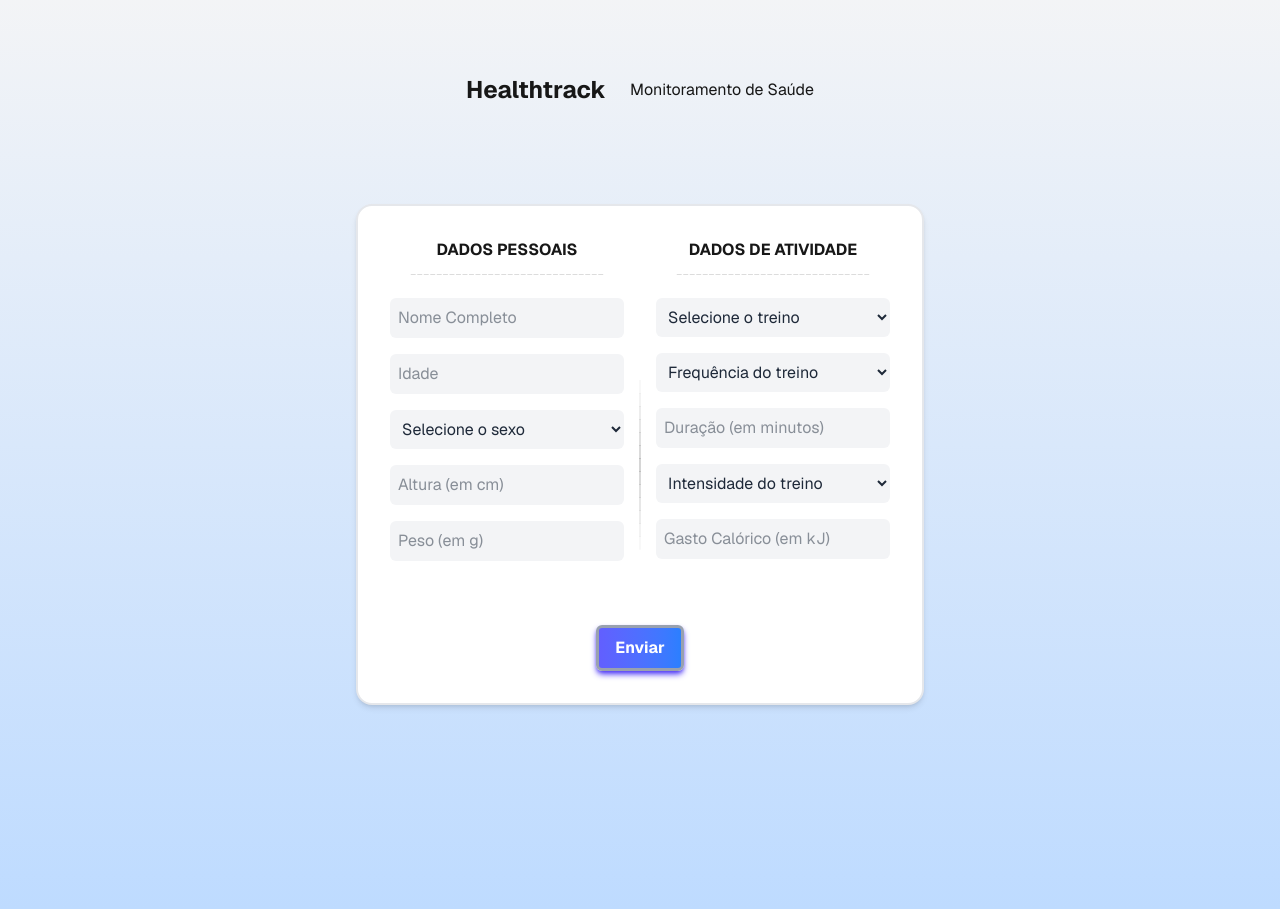
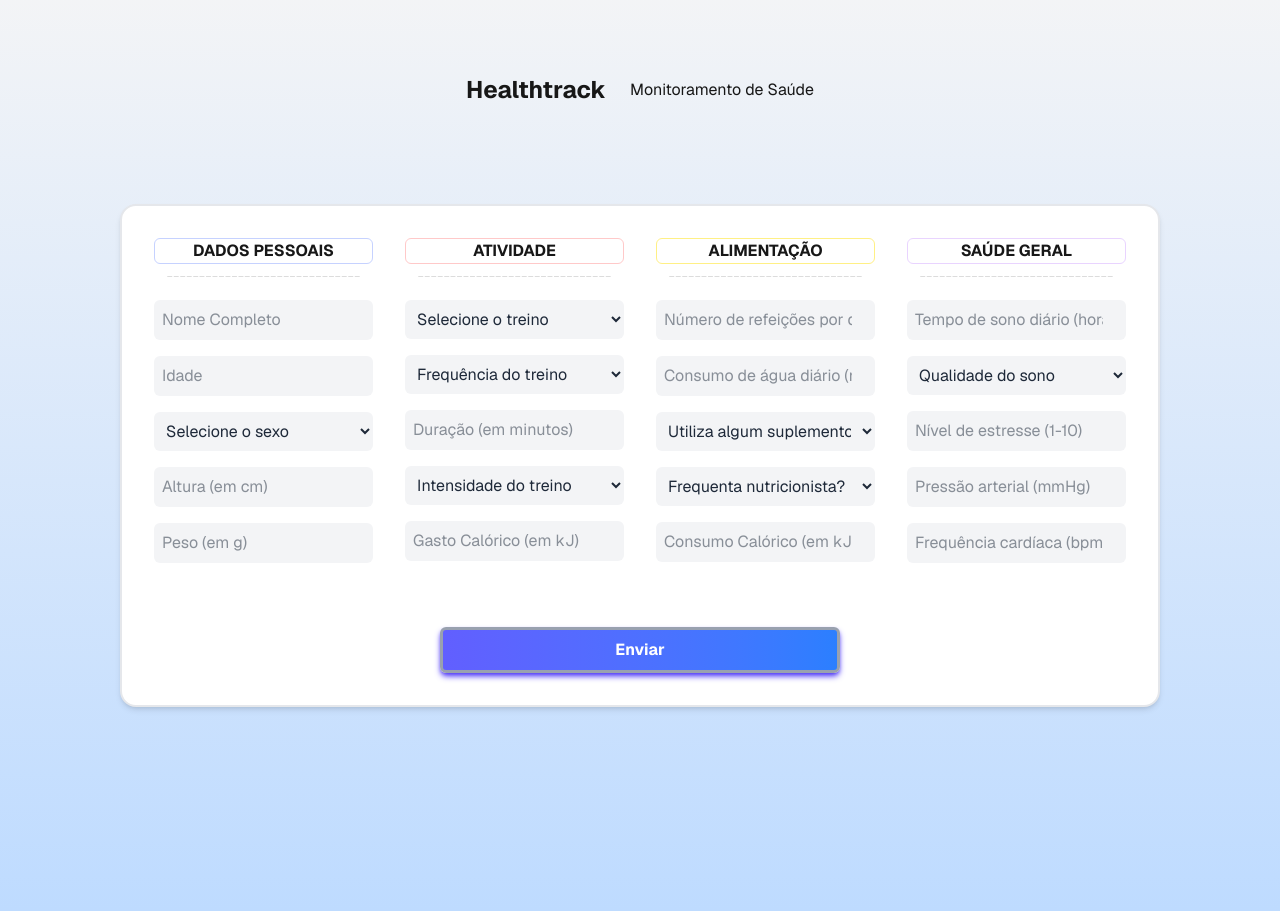
Before and after one commit to Hissachi/healthtrack, a Next.js app: page / in a window 1280 px wide. Built offline with nearby package versions, Linux system fonts and the light colour scheme.

Commit message:
duas colunas adicionadas e melhoria do visual

```diff
--- a/src/app/page.tsx
+++ b/src/app/page.tsx
@@ -9,22 +9,9 @@ export default function Home() {
           Monitoramento de Saúde
         </div>
       </header>
-      <main className="grid grid-cols-2 gap-[32px] row-start-2 items-center sm:items-start bg-white m-10 p-8 border-2 border-gray-200 rounded-2xl shadow-md">
-        <div className="absolute inset-0 pb-6.5 flex items-center justify-center opacity-5 font-light">|</div>
-        <div className="absolute inset-0 flex items-center justify-center opacity-10 font-light z-0">|</div>
-        <div className="absolute inset-0 pt-6.5 flex items-center justify-center opacity-15 font-light z-0">|</div>
-        <div className="absolute inset-0 pt-13 flex items-center justify-center opacity-20 font-light z-0">|</div>
-        <div className="absolute inset-0 pt-19.5 flex items-center justify-center opacity-25 font-light z-0">|</div>
-        <div className="absolute inset-0 pt-26 flex items-center justify-center opacity-30 font-light z-0">|</div>
-        <div className="absolute inset-0 pt-32.5 flex items-center justify-center opacity-35 font-light z-0">|</div>
-        <div className="absolute inset-0 pt-39 flex items-center justify-center opacity-30 font-light z-0">|</div>
-        <div className="absolute inset-0 pt-45.5 flex items-center justify-center opacity-25 font-light z-0">|</div>
-        <div className="absolute inset-0 pt-52 flex items-center justify-center opacity-20 font-light z-0">|</div>
-        <div className="absolute inset-0 pt-58.5 flex items-center justify-center opacity-15 font-light z-0">|</div>
-        <div className="absolute inset-0 pt-65 flex items-center justify-center opacity-10 font-light z-0">|</div>
-        <div className="absolute inset-0 pt-71.5 flex items-center justify-center opacity-5 font-light z-0">|</div>
+      <main className="grid grid-cols-4 gap-[32px] row-start-2 items-center sm:items-start bg-white m-10 p-8 border-2 border-gray-200 rounded-2xl shadow-md">
         <form className="flex flex-col z-1">
-          <div className="flex justify-center font-bold">DADOS PESSOAIS</div>
+          <div className="flex justify-center font-bold border-1 rounded-md border-indigo-200">DADOS PESSOAIS</div>
           <div className="flex justify-center pb-3 font-extralight transform opacity-20">------------------------------</div>
           <input placeholder="Nome Completo" className="bg-gray-100 text-gray-800 border-0 rounded-md p-2 mb-4 focus:bg-gray-200 focus:outline-none focus:ring-1 focus:ring-blue-500 transition ease-in-out duration-150" type="text"></input>
           <input placeholder="Idade" className="bg-gray-100 text-gray-800 border-0 rounded-md p-2 mb-4 focus:bg-gray-200 focus:outline-none focus:ring-1 focus:ring-blue-500 transition ease-in-out duration-150" type="number"></input>
@@ -41,7 +28,7 @@ export default function Home() {
           <input placeholder="Peso (em g)" className="bg-gray-100 text-gray-800 border-0 rounded-md p-2 mb-4 focus:bg-gray-200 focus:outline-none focus:ring-1 focus:ring-blue-500 transition ease-in-out duration-150" type="number"></input>
         </form>
         <form className="flex flex-col z-1">
-          <div className="flex justify-center font-bold">DADOS DE ATIVIDADE</div>
+          <div className="flex justify-center font-bold border-1 rounded-md border-red-200">ATIVIDADE</div>
           <div className="flex justify-center pb-3 font-extralight transform opacity-20">------------------------------</div>
           <select className="bg-gray-100 text-gray-800 border-0 rounded-md p-2 mb-4 focus:bg-gray-200 focus:outline-none focus:ring-1 focus:ring-blue-500 transition ease-in-out duration-150" id="treino">
             <option defaultValue=""disabled selected>Selecione o treino</option>
@@ -62,14 +49,45 @@ export default function Home() {
           <input placeholder="Duração (em minutos)" className="bg-gray-100 text-gray-800 border-0 rounded-md p-2 mb-4 focus:bg-gray-200 focus:outline-none focus:ring-1 focus:ring-blue-500 transition ease-in-out duration-150" type="number"></input>
           <select className="bg-gray-100 text-gray-800 border-0 rounded-md p-2 mb-4 focus:bg-gray-200 focus:outline-none focus:ring-1 focus:ring-blue-500 transition ease-in-out duration-150" id="intensidade">
             <option defaultValue=""disabled selected>Intensidade do treino</option>
-            <option value="treino-1">Leve</option>
-            <option value="treino-2">Moderada</option>
-            <option value="treino-3">Forte</option>
+            <option value="intensidade-1">Leve</option>
+            <option value="intensidade-2">Moderada</option>
+            <option value="intensidade-3">Forte</option>
           </select>
           <input placeholder="Gasto Calórico (em kJ)" className="bg-gray-100 text-gray-800 border-0 rounded-md p-2 mb-4 focus:bg-gray-200 focus:outline-none focus:ring-1 focus:ring-blue-500 transition ease-in-out duration-150" type="number"></input>
         </form>
-        <div className="col-span-2 flex justify-center items-center">
-          <button className="border-3 border-gray-400 bg-gradient-to-r from-indigo-500 to-blue-500 text-white font-bold py-2 px-4 rounded-md mt-4 hover:bg-indigo-700 hover:to-blue-700 transition ease-in-out duration-500 cursor-pointer shadow-md shadow-indigo-600 hover:shadow-black" type="submit">
+        <form className="flex flex-col z-1">
+          <div className="flex justify-center font-bold border-1 rounded-md border-yellow-200">ALIMENTAÇÃO</div>
+          <div className="flex justify-center pb-3 font-extralight transform opacity-20">------------------------------</div>
+          <input placeholder="Número de refeições por dia" className="bg-gray-100 text-gray-800 border-0 rounded-md p-2 mb-4 focus:bg-gray-200 focus:outline-none focus:ring-1 focus:ring-blue-500 transition ease-in-out duration-150" type="number"></input>
+          <input placeholder="Consumo de água diário (ml)" className="bg-gray-100 text-gray-800 border-0 rounded-md p-2 mb-4 focus:bg-gray-200 focus:outline-none focus:ring-1 focus:ring-blue-500 transition ease-in-out duration-150" type="number"></input>
+          <select className="bg-gray-100 text-gray-800 border-0 rounded-md p-2 mb-4 focus:bg-gray-200 focus:outline-none focus:ring-1 focus:ring-blue-500 transition ease-in-out duration-150" id="suplemento">
+            <option defaultValue=""disabled selected>Utiliza algum suplemento?</option>
+            <option value="suplemento-1">Sim</option>
+            <option value="suplemento-2">Não</option>
+          </select>
+          <select className="bg-gray-100 text-gray-800 border-0 rounded-md p-2 mb-4 focus:bg-gray-200 focus:outline-none focus:ring-1 focus:ring-blue-500 transition ease-in-out duration-150" id="nutricionista">
+            <option defaultValue=""disabled selected>Frequenta nutricionista?</option>
+            <option value="nutricionista-1">Sim</option>
+            <option value="nutricionista-2">Não</option>
+          </select>
+          <input placeholder="Consumo Calórico (em kJ)" className="bg-gray-100 text-gray-800 border-0 rounded-md p-2 mb-4 focus:bg-gray-200 focus:outline-none focus:ring-1 focus:ring-blue-500 transition ease-in-out duration-150" type="number"></input>
+        </form>
+        <form className="flex flex-col z-1">
+          <div className="flex justify-center font-bold border-1 rounded-md border-purple-200">SAÚDE GERAL</div>
+          <div className="flex justify-center pb-3 font-extralight transform opacity-20">------------------------------</div>
+          <input placeholder="Tempo de sono diário (horas)" className="bg-gray-100 text-gray-800 border-0 rounded-md p-2 mb-4 focus:bg-gray-200 focus:outline-none focus:ring-1 focus:ring-blue-500 transition ease-in-out duration-150" type="number"></input>
+          <select className="bg-gray-100 text-gray-800 border-0 rounded-md p-2 mb-4 focus:bg-gray-200 focus:outline-none focus:ring-1 focus:ring-blue-500 transition ease-in-out duration-150" id="sono">
+            <option defaultValue=""disabled selected>Qualidade do sono</option>
+            <option value="sono-1">Boa</option>
+            <option value="sono-2">Moderada</option>
+            <option value="sono-3">Ruim</option>
+          </select>
+          <input placeholder="Nível de estresse (1-10)" className="bg-gray-100 text-gray-800 border-0 rounded-md p-2 mb-4 focus:bg-gray-200 focus:outline-none focus:ring-1 focus:ring-blue-500 transition ease-in-out duration-150" type="number"></input>
+          <input placeholder="Pressão arterial (mmHg)" className="bg-gray-100 text-gray-800 border-0 rounded-md p-2 mb-4 focus:bg-gray-200 focus:outline-none focus:ring-1 focus:ring-blue-500 transition ease-in-out duration-150" type="number"></input>
+          <input placeholder="Frequência cardíaca (bpm)" className="bg-gray-100 text-gray-800 border-0 rounded-md p-2 mb-4 focus:bg-gray-200 focus:outline-none focus:ring-1 focus:ring-blue-500 transition ease-in-out duration-150" type="number"></input>
+        </form>
+        <div className="col-span-4 flex justify-center items-center">
+          <button className="border-3 w-100 border-gray-400 bg-gradient-to-r from-indigo-500 to-blue-500 text-white font-bold py-2 px-4 rounded-md mt-4 hover:bg-indigo-700 hover:to-blue-700 transition ease-in-out duration-500 cursor-pointer shadow-md shadow-indigo-600 hover:shadow-black z-1" type="submit">
             Enviar
           </button>
         </div>
```
